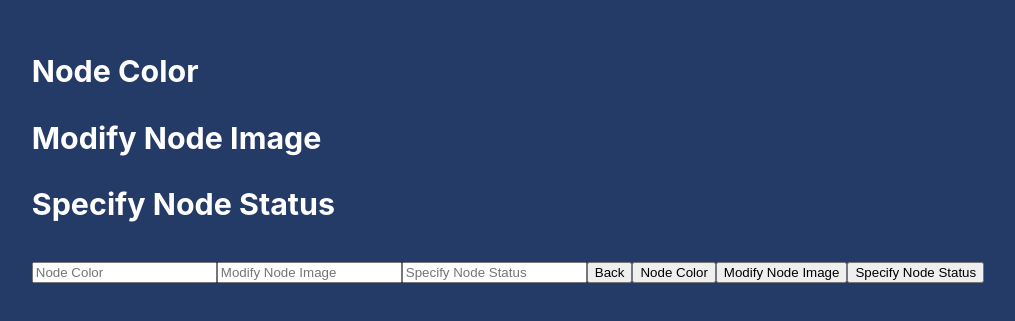
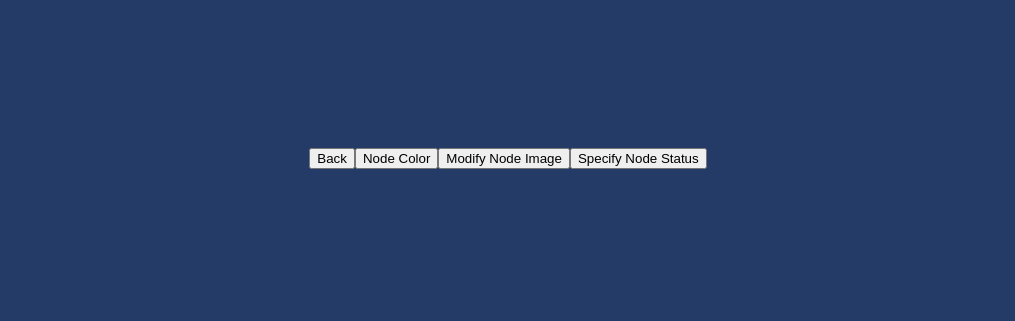
Before and after one commit to Roman363/SeniorCapstone2023, a React (Create React App) app in the folder client/: page /CustomizeNode in a window 1280 px wide. Shown: the part 247-568 px from the top of the page, without its empty margins (132-1147 px from the left). Built offline with nearby package versions, Linux system fonts and the light colour scheme.

Commit message:
Took off the input for these two pages

```diff
--- a/client/src/components/pages/CustomizationsAlerts.js
+++ b/client/src/components/pages/CustomizationsAlerts.js
@@ -30,13 +30,6 @@ export default function CustomizationsAlerts(){
     return(
     <form onSubmit={handleSubmit}>
       <h3>Customizations done successfully</h3>
-
-      <input
-        type="text"
-        name="fileInput"
-        placeholder="Customization Alerts"
-        onChange={handleChange}
-      ></input>
       <button type="submit">Continue</button>
     </form>
 
--- a/client/src/components/pages/CustomizeNode.js
+++ b/client/src/components/pages/CustomizeNode.js
@@ -21,33 +21,6 @@ function CustomizeNode(){
 
     return (
         <form onSubmit={handleBack}>
-          <h3>Node Color</h3>
-          <h3>Modify Node Image</h3>
-          <h3>Specify Node Status</h3>
-
-          <input
-            type="text"
-            name="fileInput"
-            placeholder="Node Color"
-            onChange={handleChange}
-
-          ></input>
-
-          <input
-            type="text"
-            name="fileInput"
-            placeholder="Modify Node Image"
-            onChange={handleChange}
-          ></input>
-
-          <input
-            type="text"
-            name="fileInput"
-            placeholder="Specify Node Status"
-            onChange={handleChange}
-          ></input>
-
-
           <button type="submit">Back</button>
           <button type="submit">Node Color</button>
           <button type="submit">Modify Node Image</button>
```
